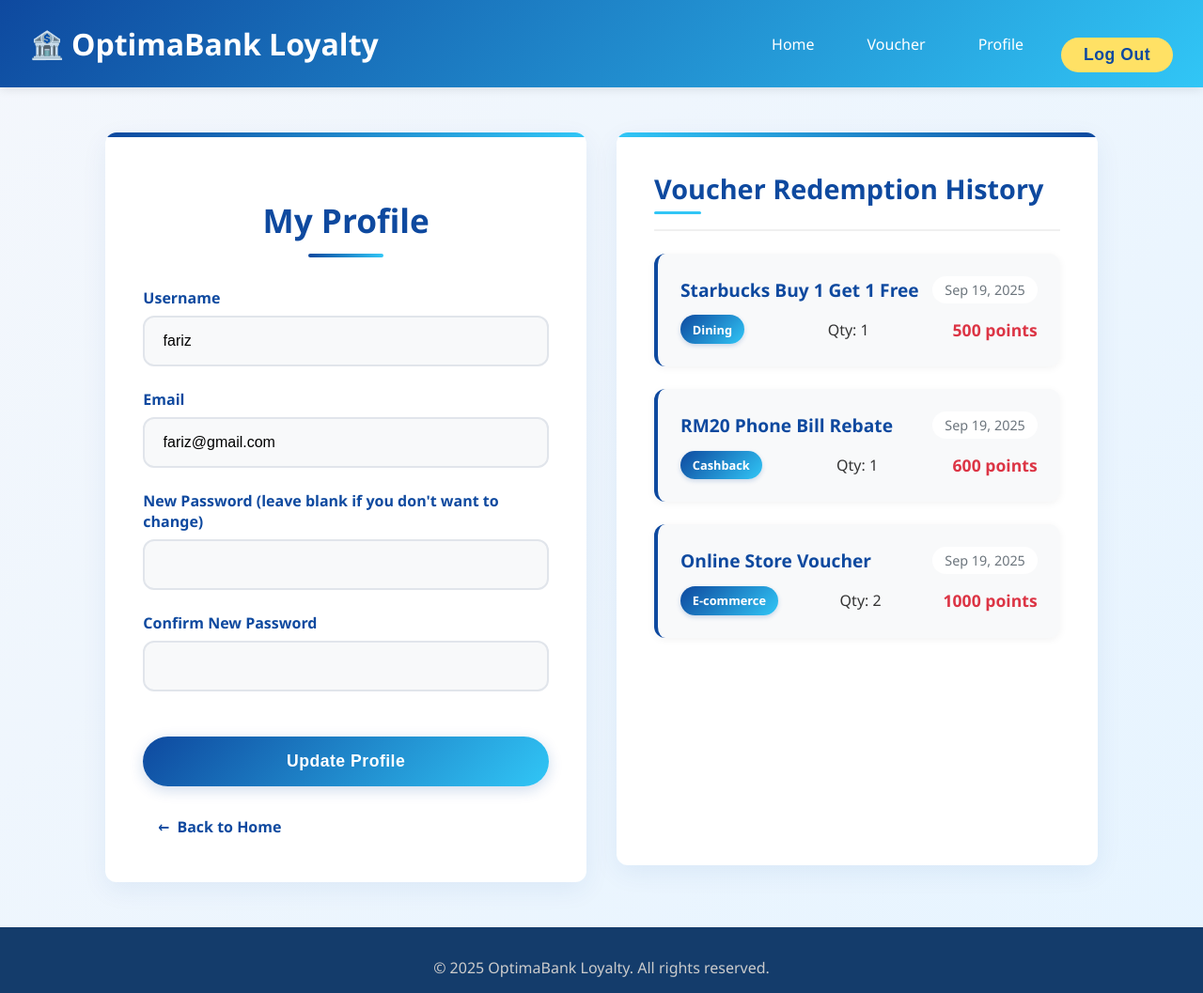
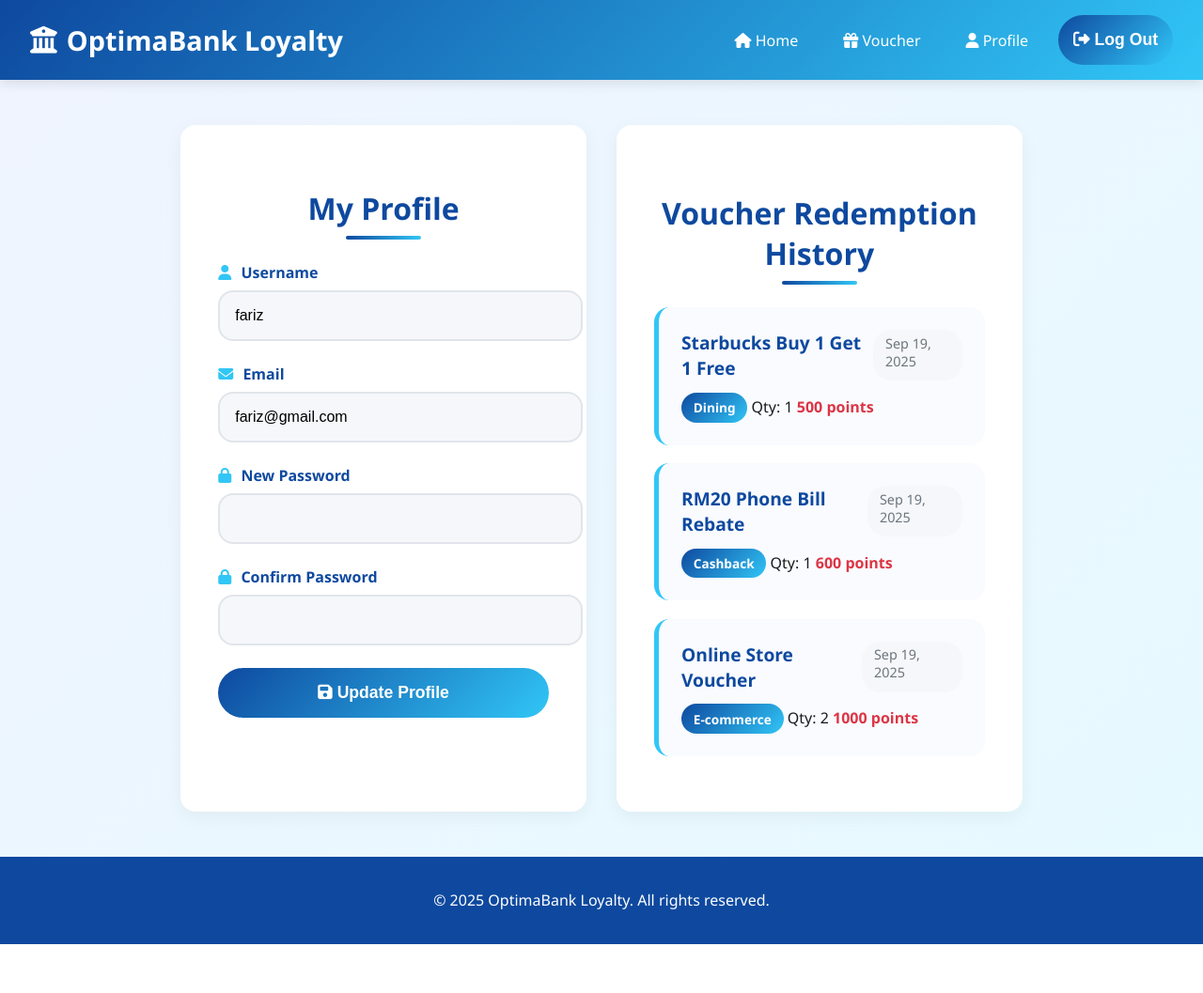
Before and after one commit to FarizRohizad/gift1bankvoucher, a PHP site: page /profile.php in a window 1280 px wide. Shown: the whole page at 94% size. After the commit the page ends 1005 px from the top, so only its background shows below. Run offline with PHP 8.4, Linux system fonts and the light colour scheme; a user stored in the database is signed in; data comes from the database, SQL or seed files in the repository; some libraries are stand-ins or nearby versions.

Commit message:
Update profile.php

```diff
--- a/profile.php
+++ b/profile.php
@@ -90,34 +90,32 @@
     <link rel="stylesheet" href="/../toastr.min.css" />
     <script src="https://ajax.googleapis.com/ajax/libs/jquery/3.7.1/jquery.min.js"></script>
     <script src="toastr.min.js"></script>
+    <link rel="stylesheet" href="https://cdnjs.cloudflare.com/ajax/libs/font-awesome/6.5.0/css/all.min.css">
     <style>
     :root {
         --primary-blue: #0e499f;
         --secondary-blue: #31c6f6;
-        --light-blue: #e6f4ff;
-        --dark-blue: #143c6b;
-        --accent-yellow: #ffe165;
-        --text-dark: #333;
-        --text-light: #6c757d;
+        --accent-yellow: #ffd93d;
         --white: #ffffff;
-        --light-gray: #f8f9fa;
-        --border-radius: 12px;
-        --box-shadow: 0 8px 28px rgba(14,73,159,0.07);
+        --light-gray: #f5f7fa;
+        --dark-text: #1a1a1a;
+        --muted-text: #6c757d;
+        --border-radius: 16px;
         --transition: all 0.3s ease;
     }
 
     body {
         font-family: 'Segoe UI', Tahoma, Geneva, Verdana, sans-serif;
-        background: linear-gradient(135deg, #f4f7fc 0%, #e6f4ff 100%);
+        background: linear-gradient(135deg, #f0f4ff, #e6faff);
         margin: 0;
         padding: 0;
         min-height: 100vh;
         display: flex;
         flex-direction: column;
-        color: var(--text-dark);
+        color: var(--dark-text);
     }
 
-    /* ===== HEADER ===== */
+    /* HEADER */
     .header {
         background: linear-gradient(135deg, var(--primary-blue), var(--secondary-blue));
         color: var(--white);
@@ -125,60 +123,54 @@
         display: flex;
         justify-content: space-between;
         align-items: center;
-        box-shadow: 0 2px 10px rgba(0,0,0,0.1);
+        box-shadow: 0 4px 12px rgba(0,0,0,0.1);
         position: sticky;
         top: 0;
         z-index: 100;
     }
-
     .logo {
-        font-size: 2rem;
+        font-size: 1.8rem;
         font-weight: bold;
         display: flex;
         align-items: center;
     }
-    .logo::before {
-        content: '🏦';
-        font-size: 1.8rem;
-        margin-right: 8px;
+    .logo i {
+        margin-right: 10px;
     }
     .nav-links {
         display: flex;
         align-items: center;
-        gap: 1.5rem;
+        gap: 1rem;
     }
     .nav-links a {
         color: var(--white);
         text-decoration: none;
         font-weight: 500;
+        padding: 0.5rem 1rem;
+        border-radius: 30px;
         transition: var(--transition);
-        padding: 0.5rem 1rem;
-        border-radius: 50px;
     }
     .nav-links a:hover {
+        background: rgba(255, 255, 255, 0.15);
         color: var(--accent-yellow);
-        background: rgba(255, 255, 255, 0.1);
+    }
+    .logout-btn {
+        background: var(--accent-yellow);
+        color: var(--primary-blue);
+        border: none;
+        padding: 0.5rem 1.5rem;
+        border-radius: 30px;
+        font-weight: 600;
+        cursor: pointer;
+        transition: var(--transition);
+    }
+    .logout-btn:hover {
+        background: #ffcd00;
+        transform: scale(1.05);
+        box-shadow: 0 4px 12px rgba(255, 217, 61, 0.4);
     }
 
-    /* ===== LOGOUT BUTTON ===== */
-    header .logout-btn {
-        background: var(--accent-yellow) !important;
-        color: var(--primary-blue) !important;
-        border: none !important;
-        padding: 0.5rem 1.5rem !important;
-        border-radius: 50px !important;
-        font-weight: 600 !important;
-        cursor: pointer !important;
-        transition: var(--transition) !important;
-        box-shadow: none !important;
-    }
-    header .logout-btn:hover {
-        background: #ffd633 !important;
-        transform: scale(1.05);
-        box-shadow: 0 4px 12px rgba(255, 225, 101, 0.3);
-    }
-
-    /* ===== MAIN CONTENT ===== */
+    /* MAIN */
     .main-container {
         flex: 1;
         max-width: 1200px;
@@ -188,108 +180,62 @@
         gap: 2rem;
     }
 
-    /* ===== PROFILE SECTION ===== */
-    .profile-section {
+    .profile-section, .history-section {
         flex: 1;
         background: var(--white);
         padding: 2.5rem;
         border-radius: var(--border-radius);
-        box-shadow: var(--box-shadow);
-        position: relative;
-        overflow: hidden;
-    }
-
-    .profile-section::before {
-        content: '';
-        position: absolute;
-        top: 0;
-        left: 0;
-        width: 100%;
-        height: 5px;
-        background: linear-gradient(90deg, var(--primary-blue), var(--secondary-blue));
-    }
-
-    /* ===== HISTORY SECTION ===== */
-    .history-section {
-        flex: 1;
-        background: var(--white);
-        padding: 2.5rem;
-        border-radius: var(--border-radius);
-        box-shadow: var(--box-shadow);
-        max-height: 700px;
-        overflow-y: auto;
+        box-shadow: 0 6px 20px rgba(0,0,0,0.05);
         position: relative;
     }
 
-    .history-section::before {
+    h2, h3 {
+        color: var(--primary-blue);
+        margin-bottom: 1.5rem;
+        text-align: center;
+        font-size: 2rem;
+        position: relative;
+    }
+    h2::after, h3::after {
         content: '';
-        position: absolute;
-        top: 0;
-        left: 0;
-        width: 100%;
-        height: 5px;
-        background: linear-gradient(90deg, var(--secondary-blue), var(--primary-blue));
-    }
-
-    h2 {
-        color: var(--primary-blue);
-        text-align: center;
-        margin-bottom: 2rem;
-        font-size: 2.2rem;
-        position: relative;
-        padding-bottom: 1rem;
-    }
-
-    h2::after {
-        content: '';
-        position: absolute;
-        bottom: 0;
-        left: 50%;
-        transform: translateX(-50%);
+        display: block;
         width: 80px;
         height: 4px;
+        margin: 0.5rem auto 0;
         background: linear-gradient(90deg, var(--primary-blue), var(--secondary-blue));
         border-radius: 2px;
     }
 
-    /* ===== FORM ===== */
+    /* FORM */
     .form-group {
         margin-bottom: 1.5rem;
     }
-
-    form label {
+    .form-group label {
+        font-weight: 600;
         display: block;
         margin-bottom: 0.5rem;
-        font-weight: 600;
         color: var(--primary-blue);
+    }
+    .form-group i {
+        margin-right: 6px;
+        color: var(--secondary-blue);
+    }
+    form input {
+        width: 100%;
+        padding: 1rem;
+        border-radius: var(--border-radius);
+        border: 2px solid #e1e5eb;
+        background: var(--light-gray);
         font-size: 1rem;
+        transition: var(--transition);
     }
-
-    form input[type="text"],
-    form input[type="email"],
-    form input[type="password"] {
-        width: 100%;
-        padding: 1rem 1.2rem;
-        border: 2px solid #e1e5eb;
-        border-radius: var(--border-radius);
-        font-size: 1rem;
-        background: var(--light-gray);
-        transition: var(--transition);
-        box-sizing: border-box;
+    form input:focus {
+        border-color: var(--secondary-blue);
+        background: #fff;
+        box-shadow: 0 0 0 4px rgba(49,198,246,0.15);
+        outline: none;
     }
-
-    form input[type="text"]:focus,
-    form input[type="email"]:focus,
-    form input[type="password"]:focus {
-        outline: none;
-        border-color: var(--secondary-blue);
-        background: var(--white);
-        box-shadow: 0 0 0 3px rgba(49,198,246,0.1);
-    }
-
-    /* ===== SUBMIT BUTTON ===== */
     button[type="submit"] {
-        margin-top: 1.5rem;
         width: 100%;
         background: linear-gradient(135deg, var(--primary-blue), var(--secondary-blue));
         color: var(--white);
@@ -297,362 +243,165 @@
         padding: 1rem;
         font-size: 1.1rem;
         border-radius: 50px;
+        font-weight: 600;
         cursor: pointer;
         transition: var(--transition);
-        box-shadow: 0 4px 15px rgba(14,73,159,0.2);
-        font-weight: 600;
-        letter-spacing: 0.5px;
+    }
+    button[type="submit"]:hover {
+        transform: translateY(-2px);
+        box-shadow: 0 6px 18px rgba(14,73,159,0.25);
     }
 
-    button[type="submit"]:hover {
-        background: linear-gradient(135deg, var(--secondary-blue), var(--primary-blue));
-        box-shadow: 0 6px 20px rgba(14,73,159,0.3);
-        transform: translateY(-2px);
+    /* HISTORY */
+    .history-item {
+        padding: 1.5rem;
+        border-radius: var(--border-radius);
+        margin-bottom: 1.2rem;
+        background: #f9fbff;
+        border-left: 5px solid var(--secondary-blue);
+        transition: var(--transition);
+    }
+    .history-item:hover {
+        transform: translateY(-3px);
+        box-shadow: 0 6px 15px rgba(0,0,0,0.1);
+    }
+    .history-item-header {
+        display: flex;
+        justify-content: space-between;
+        margin-bottom: 0.8rem;
+    }
+    .history-item-name {
+        font-size: 1.2rem;
+        font-weight: 600;
+        color: var(--primary-blue);
+    }
+    .history-item-date {
+        font-size: 0.9rem;
+        background: var(--light-gray);
+        padding: 0.3rem 0.8rem;
+        border-radius: 20px;
+        color: var(--muted-text);
+    }
+    .category-badge {
+        display: inline-block;
+        padding: 0.4rem 0.8rem;
+        border-radius: 20px;
+        font-size: 0.85rem;
+        font-weight: 600;
+        color: #fff;
+        background: linear-gradient(135deg, var(--primary-blue), var(--secondary-blue));
+    }
+    .cost-cell {
+        font-weight: 600;
+        color: #dc3545;
+    }
+    .no-history {
+        text-align: center;
+        color: var(--muted-text);
+        font-style: italic;
+        padding: 2rem;
+    }
+    .no-history a {
+        display: inline-block;
+        margin-top: 1rem;
+        padding: 0.6rem 1.2rem;
+        border-radius: 30px;
+        background: var(--secondary-blue);
+        color: #fff;
+        text-decoration: none;
+        transition: var(--transition);
+    }
+    .no-history a:hover {
+        background: var(--primary-blue);
     }
 
-    /* ===== MESSAGE BOX ===== */
-    .message {
-        margin-top: 1rem;
-        padding: 1rem;
-        border-radius: var(--border-radius);
-        text-align: center;
-        font-weight: 600;
-        border-left: 4px solid;
-    }
-
-    .error {
-        background: #f8d7da;
-        color: #842029;
-        border-left-color: #dc3545;
-    }
-
-    .success {
-        background: #d1e7dd;
-        color: #0f5132;
-        border-left-color: #198754;
-    }
-
-    /* ===== BACK LINK ===== */
-    .back-link {
-        display: inline-flex;
-        align-items: center;
-        margin-top: 1.5rem;
-        color: var(--primary-blue);
-        text-decoration: none;
-        font-weight: 600;
-        transition: var(--transition);
-        padding: 0.5rem 1rem;
-        border-radius: 50px;
-    }
-
-    .back-link:hover {
-        color: var(--secondary-blue);
-        background: var(--light-blue);
-        text-decoration: none;
-        transform: translateX(-5px);
-    }
-
-    .back-link::before {
-        content: '←';
-        margin-right: 8px;
-        transition: var(--transition);
-    }
-
-    /* ===== FOOTER ===== */
-    footer.footer {
-        background: var(--dark-blue);
-        color: var(--white);
-        padding: 2rem 1rem 1rem;
+    /* FOOTER */
+    .footer {
+        background: var(--primary-blue);
+        color: #fff;
+        padding: 1.2rem;
         text-align: center;
         margin-top: auto;
     }
 
-    footer.footer p {
-        margin: 0;
-        color: #ccc;
-    }
-
-    /* ===== VOUCHER HISTORY ===== */
-    .history-header {
-        display: flex;
-        justify-content: space-between;
-        align-items: center;
-        margin-bottom: 1.5rem;
-        padding-bottom: 1rem;
-        border-bottom: 2px solid #f0f0f0;
-    }
-
-    .history-header h3 {
-        color: var(--primary-blue);
-        margin: 0;
-        font-size: 1.8rem;
-        position: relative;
-        padding-bottom: 0.5rem;
-    }
-
-    .history-header h3::after {
-        content: '';
-        position: absolute;
-        bottom: 0;
-        left: 0;
-        width: 50px;
-        height: 3px;
-        background: var(--secondary-blue);
-        border-radius: 2px;
-    }
-
-    .history-item {
-        margin-bottom: 1.5rem;
-        padding: 1.5rem;
-        border-radius: var(--border-radius);
-        background: var(--light-gray);
-        border-left: 4px solid var(--primary-blue);
-        transition: var(--transition);
-        box-shadow: 0 2px 8px rgba(0,0,0,0.05);
-    }
-
-    .history-item:hover {
-        transform: translateY(-3px);
-        box-shadow: 0 5px 15px rgba(0,0,0,0.08);
-    }
-
-    .history-item-header {
-        display: flex;
-        justify-content: space-between;
-        align-items: center;
-        margin-bottom: 0.8rem;
-    }
-
-    .history-item-name {
-        font-weight: 600;
-        color: var(--primary-blue);
-        font-size: 1.2rem;
-    }
-
-    .history-item-date {
-        color: var(--text-light);
-        font-size: 0.9rem;
-        background: var(--white);
-        padding: 0.3rem 0.8rem;
-        border-radius: 50px;
-        font-weight: 500;
-    }
-
-    .history-item-details {
-        display: flex;
-        justify-content: space-between;
-        color: var(--text-dark);
-        align-items: center;
-    }
-
-    .category-badge {
-        display: inline-block;
-        padding: 0.4rem 0.8rem;
-        border-radius: 50px;
-        font-size: 0.8rem;
-        font-weight: 600;
-        background: linear-gradient(135deg, var(--primary-blue), var(--secondary-blue));
-        color: var(--white);
-        box-shadow: 0 2px 5px rgba(14,73,159,0.2);
-    }
-
-    .cost-cell {
-        color: #dc3545;
-        font-weight: 600;
-        font-size: 1.1rem;
-    }
-
-    .no-history {
-        text-align: center;
-        padding: 3rem 2rem;
-        color: var(--text-light);
-        font-style: italic;
-    }
-
-    .no-history p {
-        margin-bottom: 1rem;
-        font-size: 1.1rem;
-    }
-
-    .no-history a {
-        color: var(--primary-blue);
-        text-decoration: none;
-        font-weight: 600;
-        transition: var(--transition);
-        display: inline-block;
-        padding: 0.5rem 1rem;
-        border-radius: 50px;
-        background: var(--light-blue);
-    }
-
-    .no-history a:hover {
-        color: var(--secondary-blue);
-        background: var(--white);
-        box-shadow: 0 2px 8px rgba(14,73,159,0.1);
-    }
-
-    /* ===== RESPONSIVE ===== */
+    /* RESPONSIVE */
     @media(max-width: 992px) {
-        .main-container {
-            flex-direction: column;
-        }
-
-        .profile-section, .history-section {
-            max-height: none;
-        }
-    }
-
-    @media(max-width: 768px) {
-        .header {
-            padding: 1rem;
-            flex-direction: column;
-            gap: 1rem;
-        }
-
-        .nav-links {
-            gap: 1rem;
-            flex-wrap: wrap;
-            justify-content: center;
-        }
-
-        .logo {
-            font-size: 1.5rem;
-        }
-
-        .main-container {
-            margin: 1.5rem auto;
-            padding: 0 1rem;
-        }
-
-        .profile-section, .history-section {
-            padding: 1.5rem;
-        }
-
-        .history-item-header {
-            flex-direction: column;
-            align-items: flex-start;
-            gap: 0.5rem;
-        }
-
-        .history-item-details {
-            flex-direction: column;
-            gap: 0.8rem;
-            align-items: flex-start;
-        }
-
-        h2 {
-            font-size: 1.8rem;
-        }
-
-        .history-header h3 {
-            font-size: 1.5rem;
-        }
-    }
-
-    @media(max-width: 480px) {
-        .nav-links {
-            flex-direction: column;
-            width: 100%;
-        }
-
-        .nav-links a {
-            width: 100%;
-            text-align: center;
-        }
-
-        .profile-section, .history-section {
-            padding: 1rem;
-        }
-
-        h2 {
-            font-size: 1.5rem;
-        }
+        .main-container { flex-direction: column; }
     }
     </style>
 </head>
 <body>
-
     <header class="header">
-        <div class="logo">OptimaBank Loyalty</div>
+        <div class="logo"><i class="fas fa-university"></i> OptimaBank Loyalty</div>
         <div class="nav-links">
-            <a href="home.php">Home</a>
-            <a href="rewards.php">Voucher</a>
-            <a href="profile.php">Profile</a>
+            <a href="home.php"><i class="fas fa-home"></i> Home</a>
+            <a href="rewards.php"><i class="fas fa-gift"></i> Voucher</a>
+            <a href="profile.php"><i class="fas fa-user"></i> Profile</a>
             <form method="post" action="logout.php" style="display:inline;">
-                <button type="submit" class="logout-btn">Log Out</button>
+                <button type="submit" class="logout-btn"><i class="fas fa-sign-out-alt"></i> Log Out</button>
             </form>
         </div>
     </header>
 
     <div class="main-container">
-        <!-- Profile Section -->
+        <!-- Profile -->
         <section class="profile-section">
             <h2>My Profile</h2>
-
-            <?php if (isset($error) && $error): ?>
-                <div class="message error"><?php echo htmlspecialchars($error); ?></div>
-            <?php elseif (isset($message) && $message): ?>
-                <div class="message success"><?php echo htmlspecialchars($message); ?></div>
+            <?php if ($error): ?>
+                <div class="message error"><?= htmlspecialchars($error) ?></div>
+            <?php elseif ($message): ?>
+                <div class="message success"><?= htmlspecialchars($message) ?></div>
             <?php endif; ?>
 
             <form method="POST" action="">
                 <div class="form-group">
-                    <label for="name">Username</label>
-                    <input type="text" id="name" name="name" required value="<?php echo isset($user['User_Name']) ? htmlspecialchars($user['User_Name']) : ''; ?>">
+                    <label for="name"><i class="fas fa-user"></i> Username</label>
+                    <input type="text" id="name" name="name" required value="<?= htmlspecialchars($user['User_Name']) ?>">
                 </div>
-
                 <div class="form-group">
-                    <label for="email">Email</label>
-                    <input type="email" id="email" name="email" required value="<?php echo isset($user['User_Email']) ? htmlspecialchars($user['User_Email']) : ''; ?>">
+                    <label for="email"><i class="fas fa-envelope"></i> Email</label>
+                    <input type="email" id="email" name="email" required value="<?= htmlspecialchars($user['User_Email']) ?>">
                 </div>
-
                 <div class="form-group">
-                    <label for="new_password">New Password (leave blank if you don't want to change)</label>
+                    <label for="new_password"><i class="fas fa-lock"></i> New Password</label>
                     <input type="password" id="new_password" name="new_password">
                 </div>
-
                 <div class="form-group">
-                    <label for="confirm_password">Confirm New Password</label>
+                    <label for="confirm_password"><i class="fas fa-lock"></i> Confirm Password</label>
                     <input type="password" id="confirm_password" name="confirm_password">
                 </div>
-
-                <button type="submit">Update Profile</button>
+                <button type="submit"><i class="fas fa-save"></i> Update Profile</button>
             </form>
-
-            <a href="home.php" class="back-link">Back to Home</a>
         </section>
 
-        <!-- Voucher Redemption History Section -->
+        <!-- History -->
         <section class="history-section">
-            <div class="history-header">
-                <h3>Voucher Redemption History</h3>
-            </div>
-
+            <h3>Voucher Redemption History</h3>
             <?php if (!empty($redemption_history)): ?>
                 <?php foreach ($redemption_history as $history): ?>
                     <div class="history-item">
                         <div class="history-item-header">
-                            <span class="history-item-name"><?php echo htmlspecialchars($history['voucher_name']); ?></span>
-                            <span class="history-item-date"><?php echo date('M j, Y', strtotime($history['dateBuy'])); ?></span>
+                            <span class="history-item-name"><?= htmlspecialchars($history['voucher_name']); ?></span>
+                            <span class="history-item-date"><?= date('M j, Y', strtotime($history['dateBuy'])); ?></span>
                         </div>
                         <div class="history-item-details">
-                            <span class="category-badge"><?php echo htmlspecialchars($history['categoryName']); ?></span>
-                            <span>Qty: <?php echo htmlspecialchars($history['quantity']); ?></span>
-                            <span class="cost-cell"><?php echo htmlspecialchars($history['pointCost']); ?> points</span>
+                            <span class="category-badge"><?= htmlspecialchars($history['categoryName']); ?></span>
+                            <span>Qty: <?= htmlspecialchars($history['quantity']); ?></span>
+                            <span class="cost-cell"><?= htmlspecialchars($history['pointCost']); ?> points</span>
                         </div>
                     </div>
                 <?php endforeach; ?>
             <?php else: ?>
                 <div class="no-history">
-                    <p>You haven't redeemed any vouchers yet.</p>
-                    <p><a href="rewards.php">Browse available rewards</a></p>
+                    <p>You haven’t redeemed any vouchers yet.</p>
+                    <a href="rewards.php"><i class="fas fa-gift"></i> Browse Rewards</a>
                 </div>
             <?php endif; ?>
         </section>
     </div>
 
     <footer class="footer">
-        <p>&copy; <?php echo date("Y"); ?> OptimaBank Loyalty. All rights reserved.</p>
+        <p>&copy; <?= date("Y") ?> OptimaBank Loyalty. All rights reserved.</p>
     </footer>
 </body>
 </html>
```
